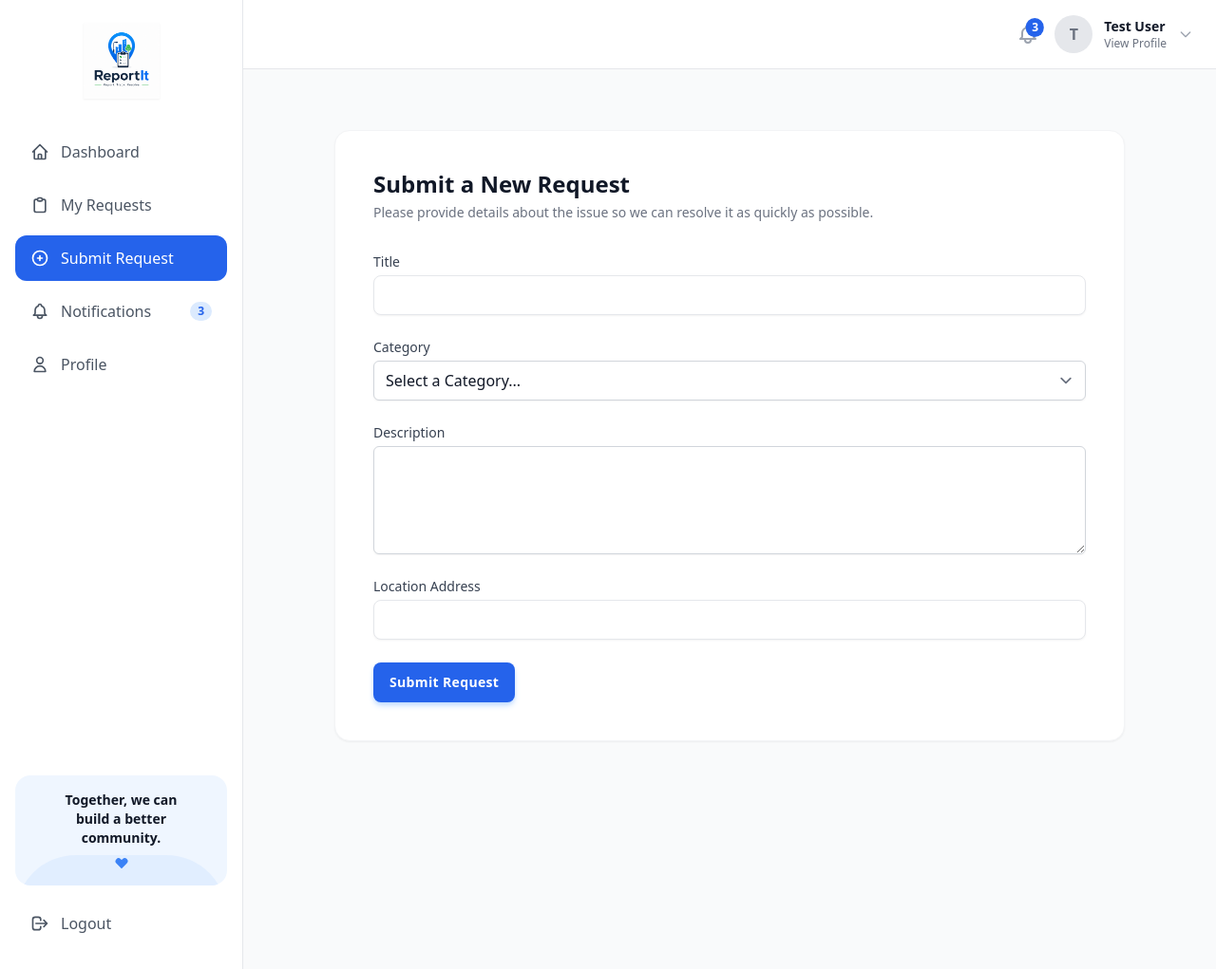
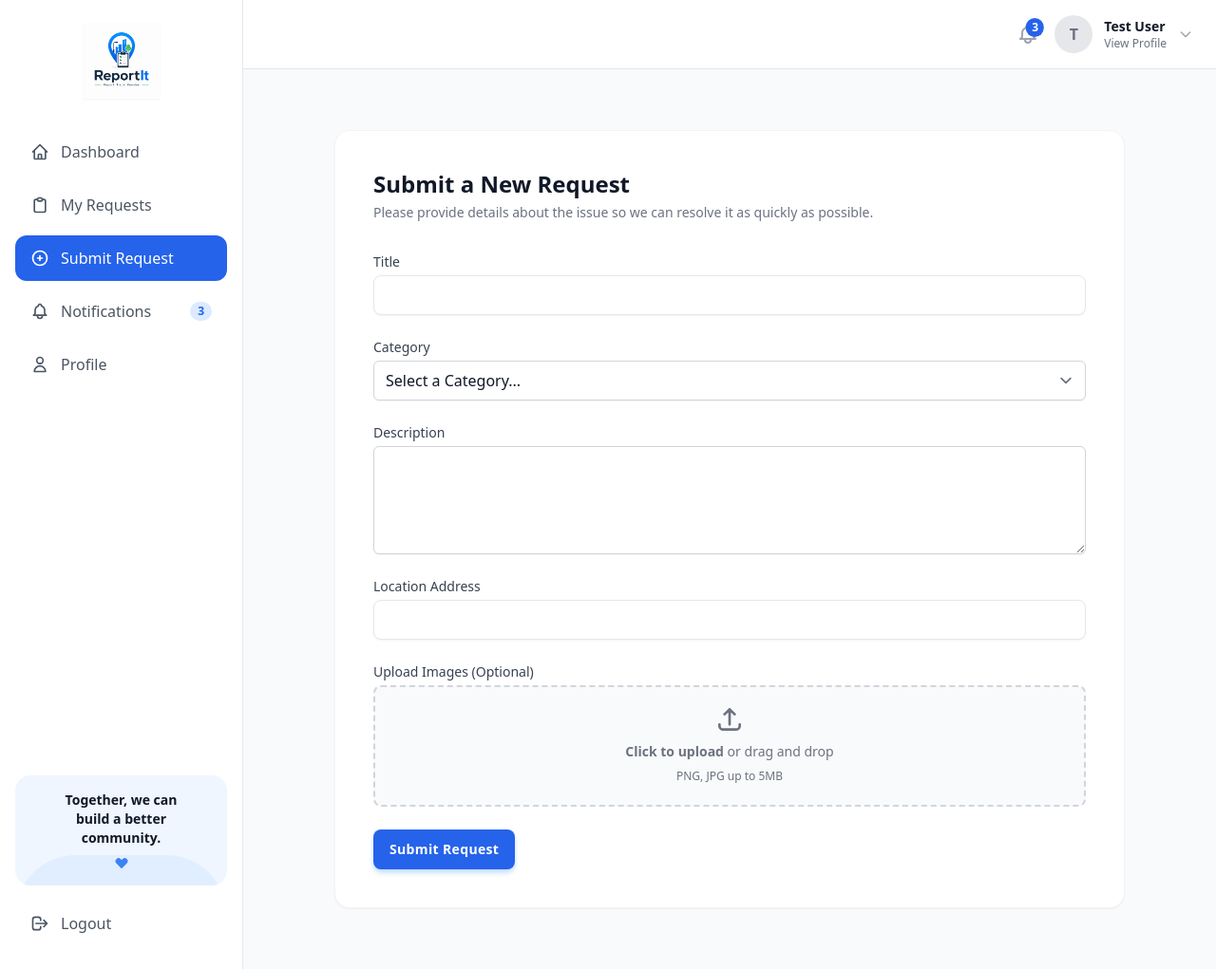
Before and after one commit to amilasuranjith-dev/ReportIt-app-laravel, a Laravel app: page /requests/create in a window 1280 px wide. Shown: the whole page at 95% size. Run offline with Laravel 12, Linux system fonts and the light colour scheme; a user stored in the database is signed in; data comes from the database, SQL or seed files in the repository; style sheets or scripts are compiled from the project's sources; some libraries are stand-ins or nearby versions.

Commit message:
feat: image uploading feature > when create a service request

```diff
--- a/app/Models/ServiceRequest.php
+++ b/app/Models/ServiceRequest.php
@@ -29,4 +29,9 @@ class ServiceRequest extends Model
     {
         return $this->belongsTo(User::class);
     }
+
+    public function images()
+    {
+        return $this->hasMany(RequestImage::class);
+    }
 }
--- a/resources/views/livewire/create-service-request.blade.php
+++ b/resources/views/livewire/create-service-request.blade.php
@@ -1,14 +1,18 @@
 <?php
 
 use Livewire\Volt\Component;
+use Livewire\WithFileUploads;
 use App\Services\ServiceRequestService;
 
 new class extends Component
 {
+    use WithFileUploads;
+
     public $title;
     public $category;
     public $description;
     public $location;
+    public $images = [];
 
     public function saveRequest(ServiceRequestService $service)
     {
@@ -18,10 +22,11 @@ new class extends Component
             'category' => 'required|string|max:255',
             'description' => 'required|string|max:1000',
             'location' => 'required|string|max:500',
+            'images.*' => 'image|max:5120',
         ]);
 
         // pass data to service
-        $service->createServiceRequest(auth()->user(), $validatedData);
+        $service->createServiceRequest(auth()->user(), $validatedData, $this->images);
 
         $this->reset();
 
@@ -71,6 +76,34 @@ new class extends Component
             <x-text-input wire:model="location" id="location" class="block mt-1 w-full" type="text" required />
             @error('location') <span class="text-red-500 text-xs">{{ $message }}</span> @enderror
         </div>
+
+        <!-- Images -->
+        <div>
+            <x-input-label for="images" :value="__('Upload Images (Optional)')" />
+            <div class="mt-1 flex items-center justify-center w-full">
+                <label for="images" class="flex flex-col items-center justify-center w-full h-32 border-2 border-gray-300 border-dashed rounded-lg cursor-pointer bg-gray-50 hover:bg-gray-100">
+                    <div class="flex flex-col items-center justify-center pt-5 pb-6">
+                        <svg class="w-8 h-8 mb-2 text-gray-500" fill="none" stroke="currentColor" viewBox="0 0 24 24"><path stroke-linecap="round" stroke-linejoin="round" stroke-width="2" d="M4 16v1a3 3 0 003 3h10a3 3 0 003-3v-1m-4-8l-4-4m0 0L8 8m4-4v12"></path></svg>
+                        <p class="mb-2 text-sm text-gray-500"><span class="font-semibold">Click to upload</span> or drag and drop</p>
+                        <p class="text-xs text-gray-500">PNG, JPG up to 5MB</p>
+                    </div>
+                    <input id="images" type="file" wire:model="images" class="hidden" multiple accept="image/*" />
+                </label>
+            </div>
+            @error('images.*') <span class="text-red-500 text-xs mt-1">{{ $message }}</span> @enderror
+
+            <!-- Previews -->
+            @if ($images)
+                <div class="mt-4 grid grid-cols-2 md:grid-cols-4 gap-4">
+                    @foreach ($images as $image)
+                        <div class="relative rounded-lg overflow-hidden border border-gray-200 aspect-square shadow-sm">
+                            <img src="{{ $image->temporaryUrl() }}" class="w-full h-full object-cover">
+                        </div>
+                    @endforeach
+                </div>
+            @endif
+        </div>
+
         <!-- Submit Button -->
         <x-primary-button>
             {{ __('Submit Request') }}
```
Also changed, not shown: app/Models/RequestImage.php (added, +22 -0 lines), app/Services/ServiceRequestService.php (+11 -1 lines), resources/views/livewire/service-requests-table.blade.php (+17 -6 lines).
